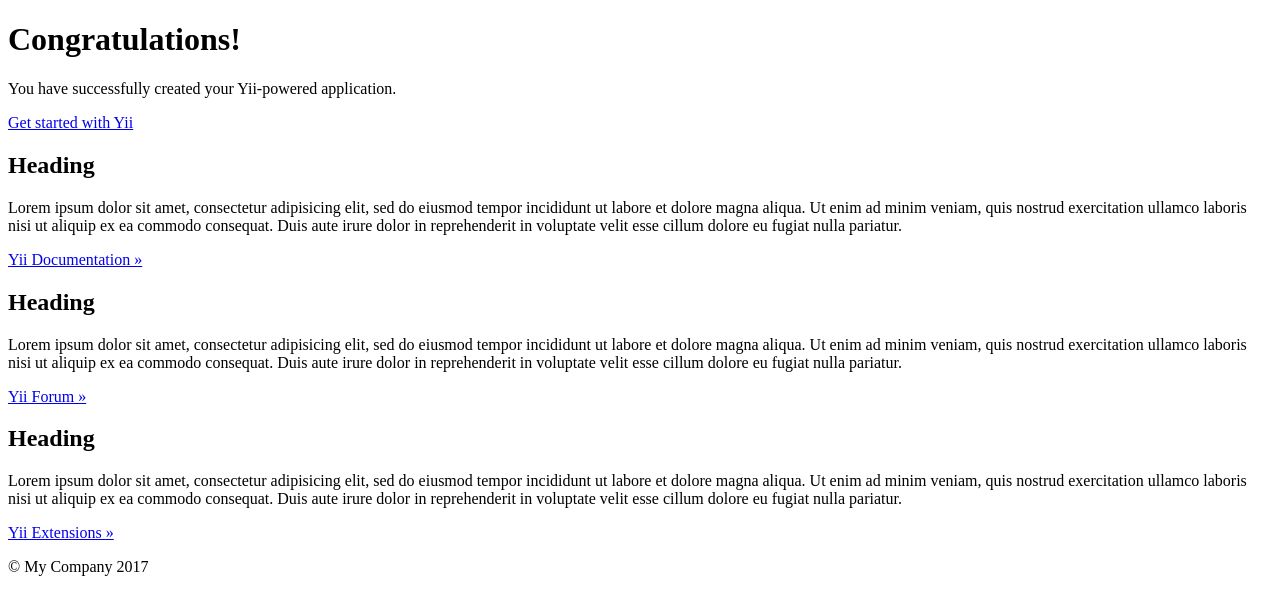
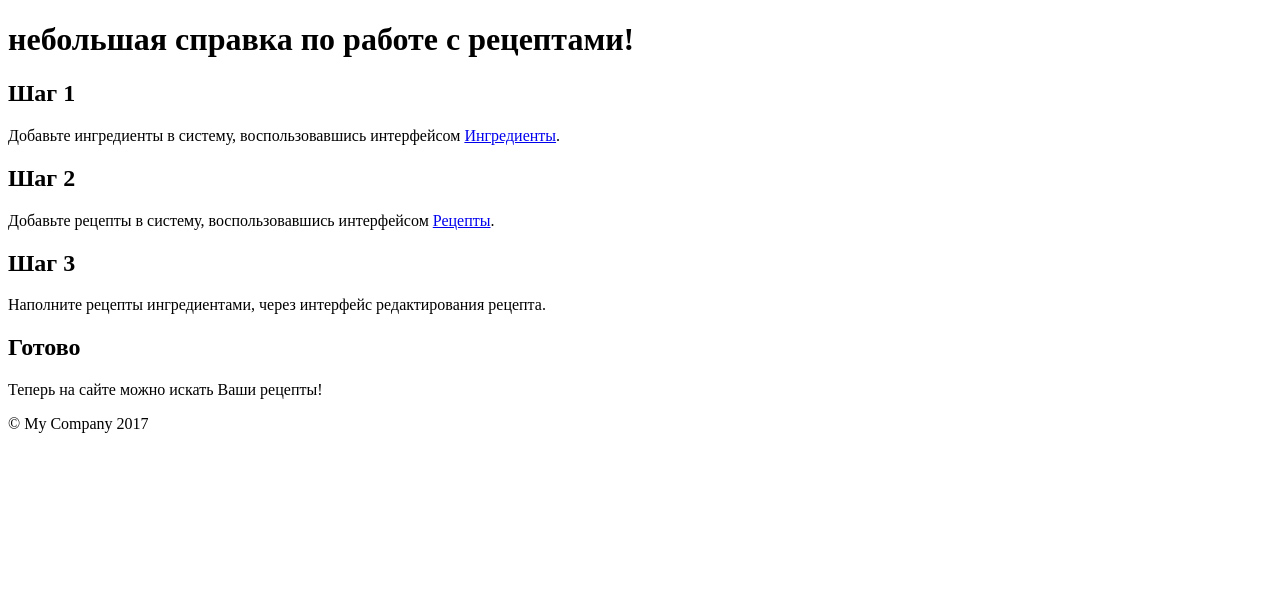
Before and after one commit to sekT0id/recipes, a Yii app: template backend/views/site/index.php in a window 1280 px wide. Shown: the top 615 px of the page. Run offline with PHP 8.4 and a stand-in for Yii, Linux system fonts and the light colour scheme; the template is opened without the code that fills it, so the values that code supplies are empty; some libraries are stand-ins or nearby versions.

Commit message:
clearing code

```diff
--- a/backend/controllers/IngredientsController.php
+++ b/backend/controllers/IngredientsController.php
@@ -9,6 +9,7 @@
 use yii\web\NotFoundHttpException;
 
 use backend\models\Recipes;
+use backend\models\RecipesData;
 use backend\models\Ingredients;
 use backend\models\IngredientsSearch;
 
--- a/backend/views/ingredients/index.php
+++ b/backend/views/ingredients/index.php
@@ -25,7 +25,6 @@
             'columns' => [
                 ['class' => 'yii\grid\SerialColumn'],
 
-                'id',
                 'name:ntext',
                 [
                     'attribute' => 'status',
--- a/backend/views/recipes/index.php
+++ b/backend/views/recipes/index.php
@@ -28,7 +28,6 @@
             'columns' => [
                 ['class' => 'yii\grid\SerialColumn'],
 
-                'id',
                 'name:ntext',
 
                 ['class' => 'yii\grid\ActionColumn'],
--- a/backend/views/site/index.php
+++ b/backend/views/site/index.php
@@ -1,51 +1,32 @@
 <?php
+
+use yii\helpers\Url;
+use yii\helpers\Html;
 
 /* @var $this yii\web\View */
 
 $this->title = 'My Yii Application';
 ?>
 <div class="site-index">
-
-    <div class="jumbotron">
-        <h1>Congratulations!</h1>
-
-        <p class="lead">You have successfully created your Yii-powered application.</p>
-
-        <p><a class="btn btn-lg btn-success" href="http://www.yiiframework.com">Get started with Yii</a></p>
-    </div>
-
     <div class="body-content">
+        <h1>небольшая справка по работе с рецептами!</h1>
 
         <div class="row">
-            <div class="col-lg-4">
-                <h2>Heading</h2>
-
-                <p>Lorem ipsum dolor sit amet, consectetur adipisicing elit, sed do eiusmod tempor incididunt ut labore et
-                    dolore magna aliqua. Ut enim ad minim veniam, quis nostrud exercitation ullamco laboris nisi ut aliquip
-                    ex ea commodo consequat. Duis aute irure dolor in reprehenderit in voluptate velit esse cillum dolore eu
-                    fugiat nulla pariatur.</p>
-
-                <p><a class="btn btn-default" href="http://www.yiiframework.com/doc/">Yii Documentation &raquo;</a></p>
+            <div class="col-xs-12">
+                <h2>Шаг 1</h2>
+                <p>Добавьте ингредиенты в систему, воспользовавшись интерфейсом <?php echo Html::a('Ингредиенты', Url::toRoute('/ingredients'));?>.</p>
             </div>
-            <div class="col-lg-4">
-                <h2>Heading</h2>
-
-                <p>Lorem ipsum dolor sit amet, consectetur adipisicing elit, sed do eiusmod tempor incididunt ut labore et
-                    dolore magna aliqua. Ut enim ad minim veniam, quis nostrud exercitation ullamco laboris nisi ut aliquip
-                    ex ea commodo consequat. Duis aute irure dolor in reprehenderit in voluptate velit esse cillum dolore eu
-                    fugiat nulla pariatur.</p>
-
-                <p><a class="btn btn-default" href="http://www.yiiframework.com/forum/">Yii Forum &raquo;</a></p>
+            <div class="col-xs-12">
+                <h2>Шаг 2</h2>
+                <p>Добавьте рецепты в систему, воспользовавшись интерфейсом <?php echo Html::a('Рецепты', Url::toRoute('/recipes'));?>.</p>
             </div>
-            <div class="col-lg-4">
-                <h2>Heading</h2>
-
-                <p>Lorem ipsum dolor sit amet, consectetur adipisicing elit, sed do eiusmod tempor incididunt ut labore et
-                    dolore magna aliqua. Ut enim ad minim veniam, quis nostrud exercitation ullamco laboris nisi ut aliquip
-                    ex ea commodo consequat. Duis aute irure dolor in reprehenderit in voluptate velit esse cillum dolore eu
-                    fugiat nulla pariatur.</p>
-
-                <p><a class="btn btn-default" href="http://www.yiiframework.com/extensions/">Yii Extensions &raquo;</a></p>
+            <div class="col-xs-12">
+                <h2>Шаг 3</h2>
+                <p>Наполните рецепты ингредиентами, через интерфейс редактирования рецепта.</p>
+            </div>
+            <div class="col-xs-12">
+                <h2>Готово</h2>
+                <p>Теперь на сайте можно искать Ваши рецепты!</p>
             </div>
         </div>
 
```
Also changed, not shown: backend/views/site/login.php (deleted, +0 -35 lines).
